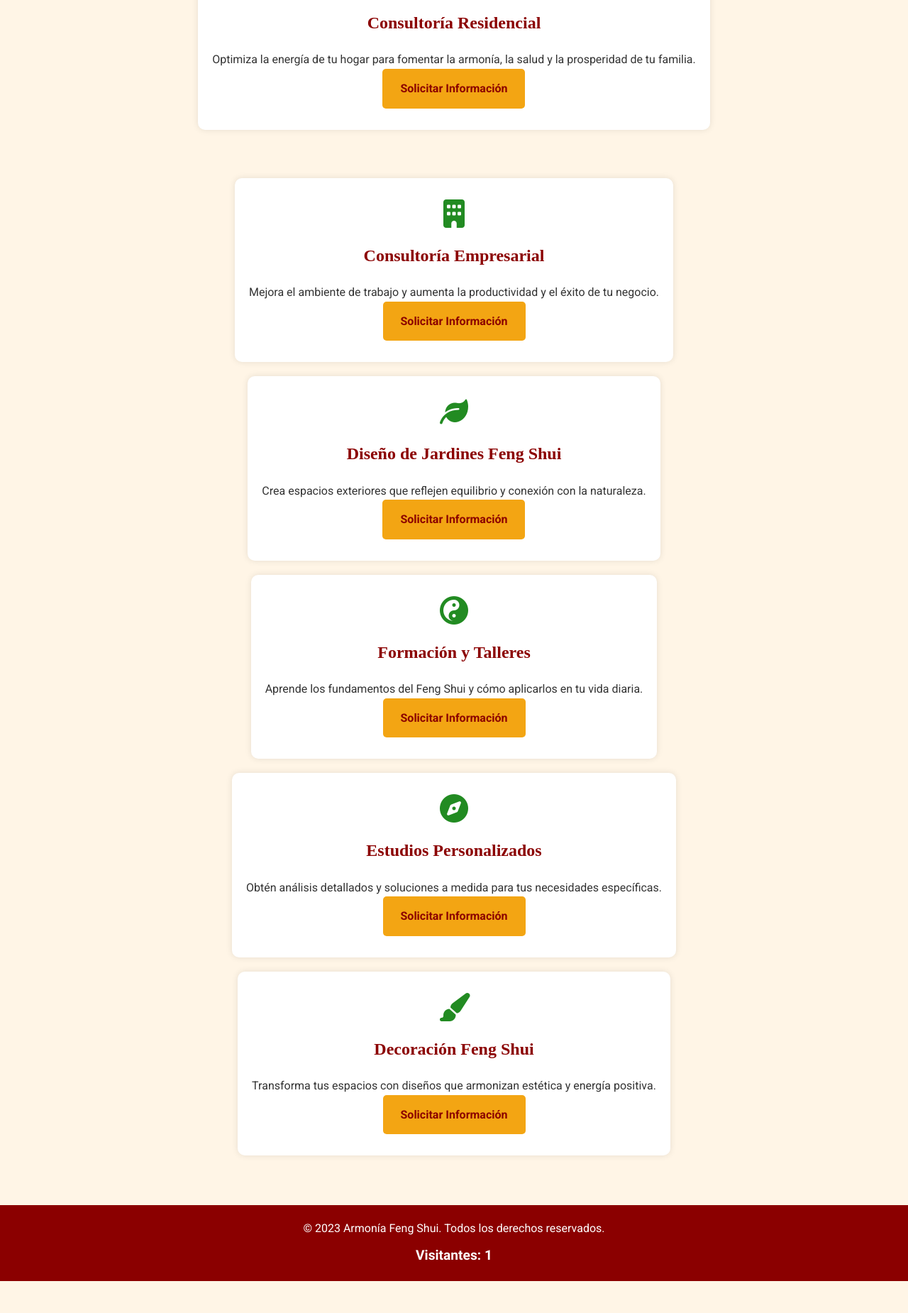
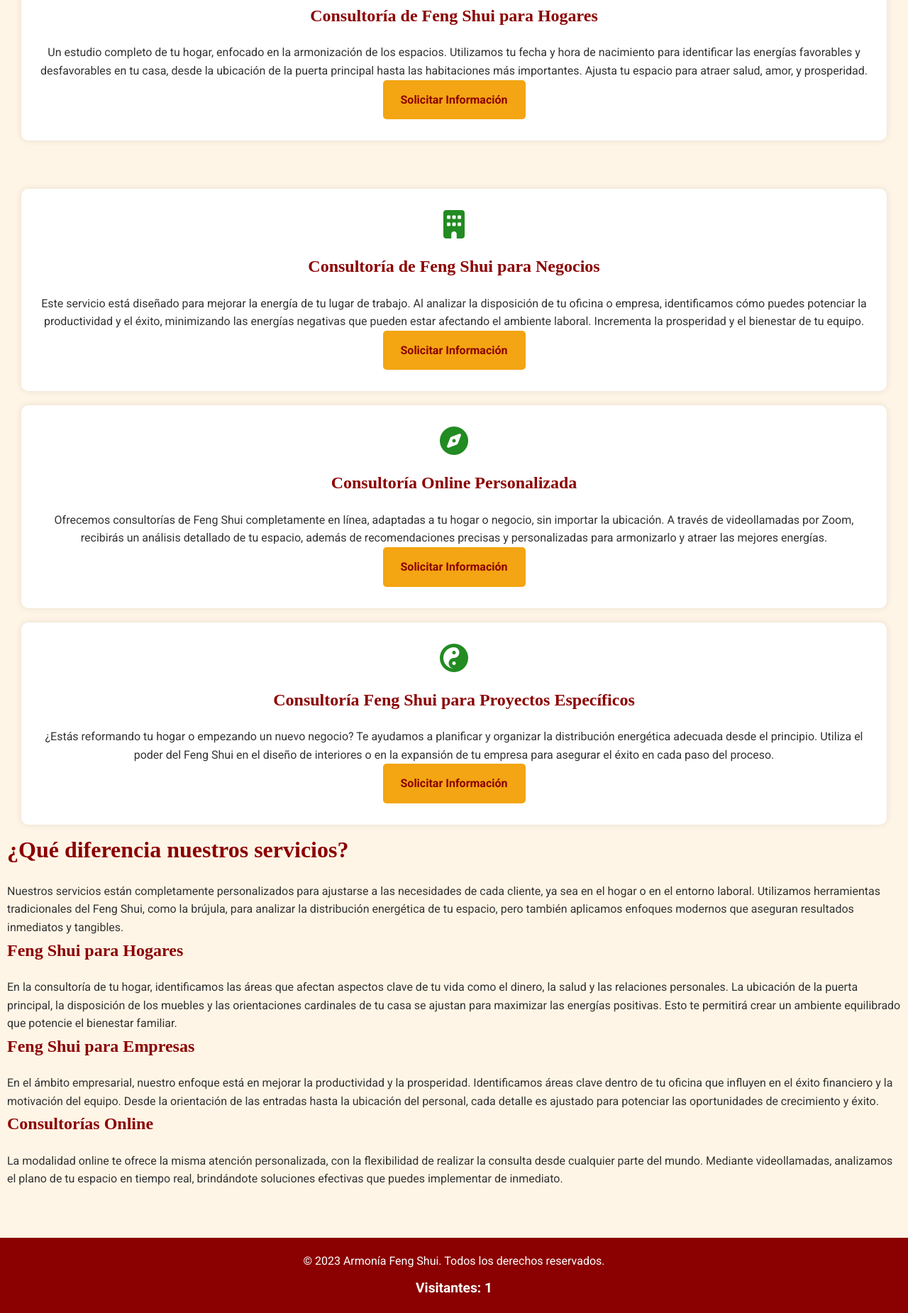
Before and after one commit to Poppygael0/FengShui44, a plain HTML site: page servicios.html in a window 1280 px wide. Shown: the part 323-2173 px from the top of the page at 71% size. Before the commit the page ends 2128 px from the top, so only its background shows below. Drawn offline with nearby package versions, Linux system fonts and the light colour scheme.

Commit message:
Actualización formularios y pestaña de servicios
FALTA: TAB NOTICIAS

```diff
--- a/servicios.html
+++ b/servicios.html
@@ -41,51 +41,60 @@
     <div class="header-spacer"></div>
 
     <main>
-        <h1>Servicios</h1>
+        <h1>Servicios de Feng Shui Personalizado</h1>
 
         <section class="services-section">
             <div class="services-grid">
                 <!-- Servicio 1 -->
                 <div class="service-card">
                     <i class="fas fa-home service-icon"></i>
-                    <h3>Consultoría Residencial</h3>
-                    <p>Optimiza la energía de tu hogar para fomentar la armonía, la salud y la prosperidad de tu familia.</p>
+                    <h3>Consultoría de Feng Shui para Hogares</h3>
+                    <p>Un estudio completo de tu hogar, enfocado en la armonización de los espacios. Utilizamos tu fecha y hora de nacimiento para identificar las energías favorables y desfavorables en tu casa, desde la ubicación de la puerta principal hasta las habitaciones más importantes. Ajusta tu espacio para atraer salud, amor, y prosperidad.</p>
                     <a href="contacto.html" class="cta-button">Solicitar Información</a>
                 </div>
+
                 <!-- Servicio 2 -->
                 <div class="service-card">
                     <i class="fas fa-building service-icon"></i>
-                    <h3>Consultoría Empresarial</h3>
-                    <p>Mejora el ambiente de trabajo y aumenta la productividad y el éxito de tu negocio.</p>
+                    <h3>Consultoría de Feng Shui para Negocios</h3>
+                    <p>Este servicio está diseñado para mejorar la energía de tu lugar de trabajo. Al analizar la disposición de tu oficina o empresa, identificamos cómo puedes potenciar la productividad y el éxito, minimizando las energías negativas que pueden estar afectando el ambiente laboral. Incrementa la prosperidad y el bienestar de tu equipo.</p>
                     <a href="contacto.html" class="cta-button">Solicitar Información</a>
                 </div>
+
                 <!-- Servicio 3 -->
                 <div class="service-card">
-                    <i class="fas fa-leaf service-icon"></i>
-                    <h3>Diseño de Jardines Feng Shui</h3>
-                    <p>Crea espacios exteriores que reflejen equilibrio y conexión con la naturaleza.</p>
+                    <i class="fas fa-compass service-icon"></i>
+                    <h3>Consultoría Online Personalizada</h3>
+                    <p>Ofrecemos consultorías de Feng Shui completamente en línea, adaptadas a tu hogar o negocio, sin importar la ubicación. A través de videollamadas por Zoom, recibirás un análisis detallado de tu espacio, además de recomendaciones precisas y personalizadas para armonizarlo y atraer las mejores energías.</p>
                     <a href="contacto.html" class="cta-button">Solicitar Información</a>
                 </div>
+
                 <!-- Servicio 4 -->
                 <div class="service-card">
                     <i class="fas fa-yin-yang service-icon"></i>
-                    <h3>Formación y Talleres</h3>
-                    <p>Aprende los fundamentos del Feng Shui y cómo aplicarlos en tu vida diaria.</p>
+                    <h3>Consultoría Feng Shui para Proyectos Específicos</h3>
+                    <p>¿Estás reformando tu hogar o empezando un nuevo negocio? Te ayudamos a planificar y organizar la distribución energética adecuada desde el principio. Utiliza el poder del Feng Shui en el diseño de interiores o en la expansión de tu empresa para asegurar el éxito en cada paso del proceso.</p>
                     <a href="contacto.html" class="cta-button">Solicitar Información</a>
                 </div>
-                <!-- Servicio 5 -->
-                <div class="service-card">
-                    <i class="fas fa-compass service-icon"></i>
-                    <h3>Estudios Personalizados</h3>
-                    <p>Obtén análisis detallados y soluciones a medida para tus necesidades específicas.</p>
-                    <a href="contacto.html" class="cta-button">Solicitar Información</a>
+            </div>
+        </section>
+
+        <!-- Diferenciación y Modalidades -->
+        <section class="differentiation-section">
+            <h2>¿Qué diferencia nuestros servicios?</h2>
+            <p>Nuestros servicios están completamente personalizados para ajustarse a las necesidades de cada cliente, ya sea en el hogar o en el entorno laboral. Utilizamos herramientas tradicionales del Feng Shui, como la brújula, para analizar la distribución energética de tu espacio, pero también aplicamos enfoques modernos que aseguran resultados inmediatos y tangibles.</p>
+            <div class="differentiation-grid">
+                <div class="differentiation-item">
+                    <h3>Feng Shui para Hogares</h3>
+                    <p>En la consultoría de tu hogar, identificamos las áreas que afectan aspectos clave de tu vida como el dinero, la salud y las relaciones personales. La ubicación de la puerta principal, la disposición de los muebles y las orientaciones cardinales de tu casa se ajustan para maximizar las energías positivas. Esto te permitirá crear un ambiente equilibrado que potencie el bienestar familiar.</p>
                 </div>
-                <!-- Servicio 6 -->
-                <div class="service-card">
-                    <i class="fas fa-paint-brush service-icon"></i>
-                    <h3>Decoración Feng Shui</h3>
-                    <p>Transforma tus espacios con diseños que armonizan estética y energía positiva.</p>
-                    <a href="contacto.html" class="cta-button">Solicitar Información</a>
+                <div class="differentiation-item">
+                    <h3>Feng Shui para Empresas</h3>
+                    <p>En el ámbito empresarial, nuestro enfoque está en mejorar la productividad y la prosperidad. Identificamos áreas clave dentro de tu oficina que influyen en el éxito financiero y la motivación del equipo. Desde la orientación de las entradas hasta la ubicación del personal, cada detalle es ajustado para potenciar las oportunidades de crecimiento y éxito.</p>
+                </div>
+                <div class="differentiation-item">
+                    <h3>Consultorías Online</h3>
+                    <p>La modalidad online te ofrece la misma atención personalizada, con la flexibilidad de realizar la consulta desde cualquier parte del mundo. Mediante videollamadas, analizamos el plano de tu espacio en tiempo real, brindándote soluciones efectivas que puedes implementar de inmediato.</p>
                 </div>
             </div>
         </section>
@@ -125,17 +134,16 @@
             }
         });
 
-        // Animación al pasar el ratón por encima de las tarjetas de servicio
-        const serviceCards = document.querySelectorAll('.service-card');
-        serviceCards.forEach(card => {
-            card.addEventListener('mouseenter', () => {
-                gsap.to(card, { scale: 1.05, duration: 0.3 });
-                gsap.to(card.querySelector('.service-icon'), { scale: 1.1, duration: 0.3 });
-            });
-            card.addEventListener('mouseleave', () => {
-                gsap.to(card, { scale: 1, duration: 0.3 });
-                gsap.to(card.querySelector('.service-icon'), { scale: 1, duration: 0.3 });
-            });
+        gsap.from('.differentiation-item', {
+            opacity: 0,
+            y: 50,
+            duration: 1,
+            stagger: 0.3,
+            scrollTrigger: {
+                trigger: '.differentiation-section',
+                start: 'top 80%',
+                toggleActions: 'play none none none'
+            }
         });
     </script>
 </body>
--- a/style.css
+++ b/style.css
@@ -30,7 +30,7 @@ body {
 .container {
     max-width: 1200px;
     margin: 0 auto;
-    padding: 0 20px;
+    padding: 0 40px; /* Aumentado a 40px en los lados para respetar los márgenes */
     text-align: center;
 }
 
@@ -179,12 +179,13 @@ h3 {
     gap: 20px;
 }
 
-.content-item {
+.content-item, .experience-item, .philosophy-item {
+    padding: 20px 30px; /* Aumentado padding lateral para crear más espacio */
+    margin-bottom: 20px;
     background-color: white;
     border-radius: 10px;
-    overflow: hidden;
     box-shadow: 0 0 10px rgba(0,0,0,0.1);
-    transition: transform 0.3s ease;
+    text-align: left;
 }
 
 .content-item:hover {
@@ -367,11 +368,14 @@ body.index .header-spacer {
     box-shadow: 0 10px 20px rgba(0, 0, 0, 0.3); /* Aumenta la sombra en hover */
 }
 
+/* Ajustes de la sección de perfil */
 .profile-content {
     flex: 2;
     max-width: 600px;
-    padding: 20px;
+    padding: 20px 30px; /* Aumentado padding lateral */
     text-align: left;
+    margin-left: auto;
+    margin-right: auto; /* Centrando el contenido */
 }
 
 .profile-content h2 {
@@ -386,17 +390,11 @@ body.index .header-spacer {
     line-height: 1.8;
 }
 
-/* Secciones de Experiencia y Filosofía */
-.experience-section, .philosophy-section, .testimonials-section {
-    margin-bottom: 40px;
-}
-
-.experience-item, .philosophy-item {
-    background-color: white;
-    border-radius: 10px;
-    padding: 20px;
-    margin-bottom: 20px;
-    box-shadow: 0 0 10px rgba(0,0,0,0.1);
+/* Margen para las secciones generales */
+.experience-section, .philosophy-section, .testimonials-section, .five-elements-section, .services-section {
+    margin-bottom: 60px; /* Aumentado margen inferior */
+    padding-left: 20px; /* Añadido padding a la izquierda */
+    padding-right: 20px; /* Añadido padding a la derecha */
 }
 
 .experience-item h3, .philosophy-item h3 {
@@ -679,7 +677,7 @@ footer {
     background-color: var(--primary-color);
     color: white;
     text-align: center;
-    padding: 20px 0;
+    padding: 20px 40px; /* Añadido padding lateral */
     margin-top: 40px;
 }
 
@@ -780,3 +778,18 @@ footer nav ul li a:hover {
     .principle-card {
         padding: 15px;
     }
+    .container {
+        padding: 0 20px; /* Reducido en pantallas pequeñas */
+    }
+
+    main {
+        padding: 30px 10px; /* Reducido padding lateral en pantallas pequeñas */
+    }
+
+    .content-item, .experience-item, .philosophy-item {
+        padding: 15px 20px; /* Reducido padding lateral */
+    }
+
+    footer {
+        padding: 20px 20px; /* Ajustado en pantallas pequeñas */
+    }
```
Also changed, not shown: contacto.html (+9 -1 lines), quien-soy.html (+8 -6 lines).
